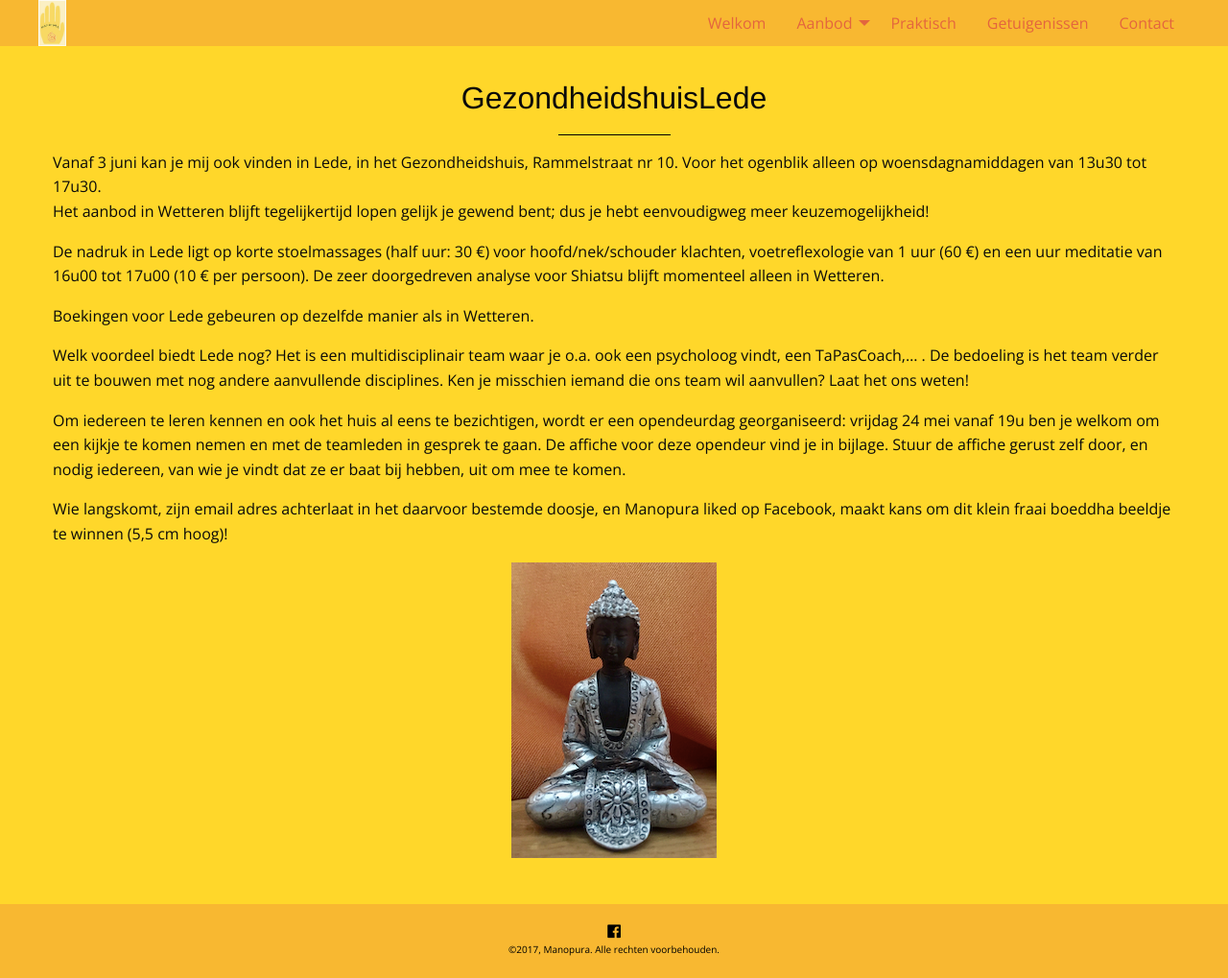
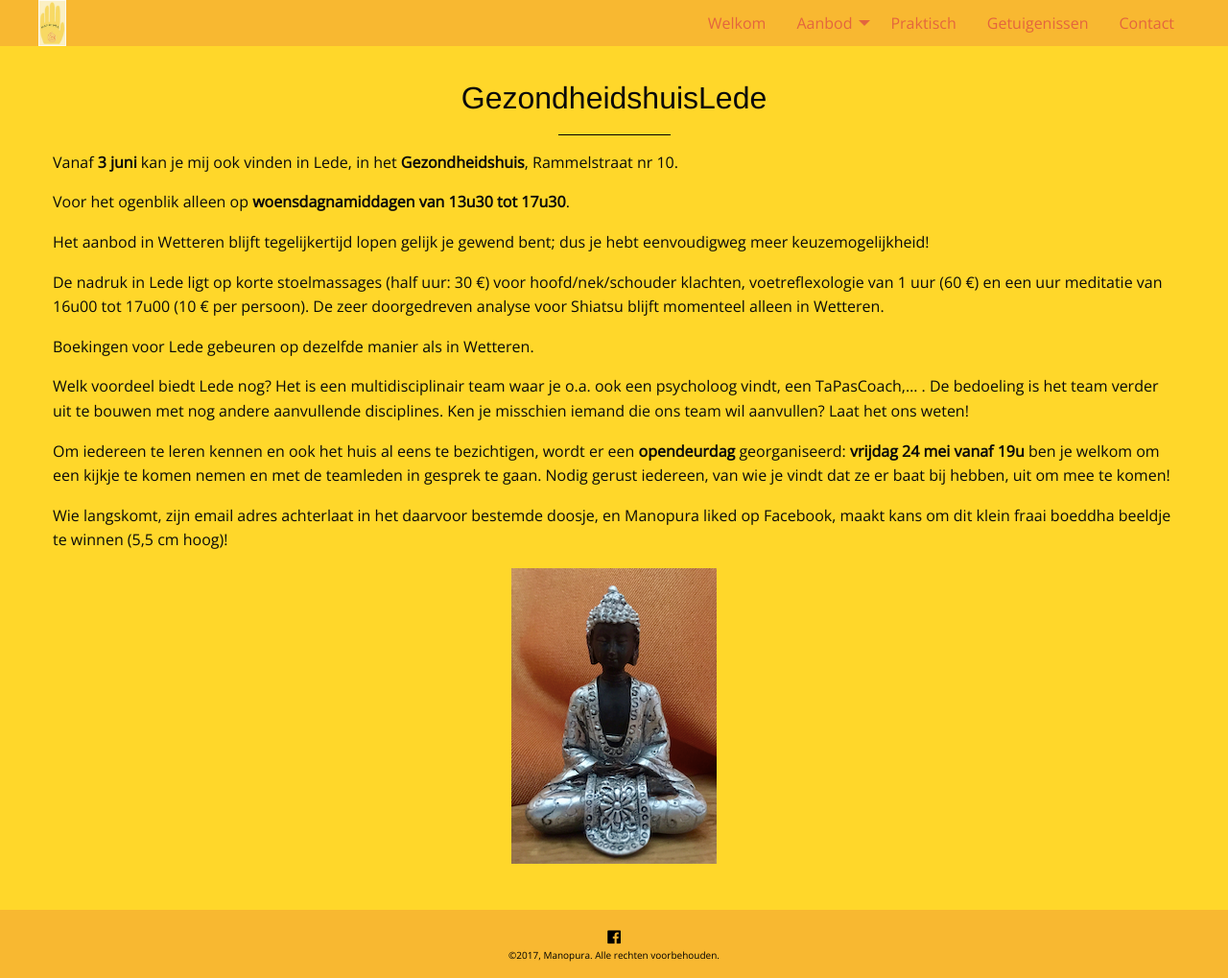
Before and after one commit to manopura/manopura.github.io, a Jekyll site: the page built from gezondheidshuislede.md, in a window 1280 px wide. Shown: the whole page at 96% size. Built offline with Jekyll 4.4.1, drawn with Linux system fonts in a browser that asks for light colours; nearby versions of some CDN libraries; our own code applies the rules of GitHub Pages for plain Markdown files.

Commit message:
Update gezondheidshuislede.md

```diff
--- a/gezondheidshuislede.md
+++ b/gezondheidshuislede.md
@@ -4,8 +4,10 @@ menu: reiki
 ---
 # GezondheidshuisLede
 
-Vanaf 3 juni kan je mij ook vinden in Lede, in het Gezondheidshuis, Rammelstraat nr 10.
-Voor het ogenblik alleen op woensdagnamiddagen van 13u30 tot 17u30.
+Vanaf **3 juni** kan je mij ook vinden in Lede, in het **Gezondheidshuis**, Rammelstraat nr 10.
+
+Voor het ogenblik alleen op **woensdagnamiddagen van 13u30 tot 17u30**.
+
 Het aanbod in Wetteren blijft tegelijkertijd lopen gelijk je gewend bent; dus je hebt eenvoudigweg meer keuzemogelijkheid!
 
 De nadruk in Lede ligt op korte stoelmassages (half uur: 30 €) voor hoofd/nek/schouder klachten, voetreflexologie van 1 uur (60 €) en een uur meditatie van 16u00 tot 17u00 (10 € per persoon). De zeer doorgedreven analyse voor Shiatsu blijft momenteel alleen in Wetteren.
@@ -14,8 +16,8 @@ Boekingen voor Lede gebeuren op dezelfde manier als in Wetteren.
 
 Welk voordeel biedt Lede nog? Het is een multidisciplinair team waar je o.a. ook een psycholoog vindt, een TaPasCoach,… . De bedoeling is het team verder uit te bouwen met nog andere aanvullende disciplines. Ken je misschien iemand die ons team wil aanvullen? Laat het ons weten!
 
-Om iedereen te leren kennen en ook het huis al eens te bezichtigen, wordt er een opendeurdag
-georganiseerd: vrijdag 24 mei vanaf 19u ben je welkom om een kijkje te komen nemen en met de teamleden in gesprek te gaan. De affiche voor deze opendeur vind je in bijlage. Stuur de affiche gerust zelf door, en nodig iedereen, van wie je vindt dat ze er baat bij hebben, uit om mee te komen.
+Om iedereen te leren kennen en ook het huis al eens te bezichtigen, wordt er een **opendeurdag**
+georganiseerd: **vrijdag 24 mei vanaf 19u** ben je welkom om een kijkje te komen nemen en met de teamleden in gesprek te gaan. Nodig gerust iedereen, van wie je vindt dat ze er baat bij hebben, uit om mee te komen!
 
 Wie langskomt, zijn email adres achterlaat in het daarvoor bestemde doosje, en Manopura liked op Facebook, maakt kans om dit klein fraai boeddha beeldje te winnen (5,5 cm hoog)!
 
```
